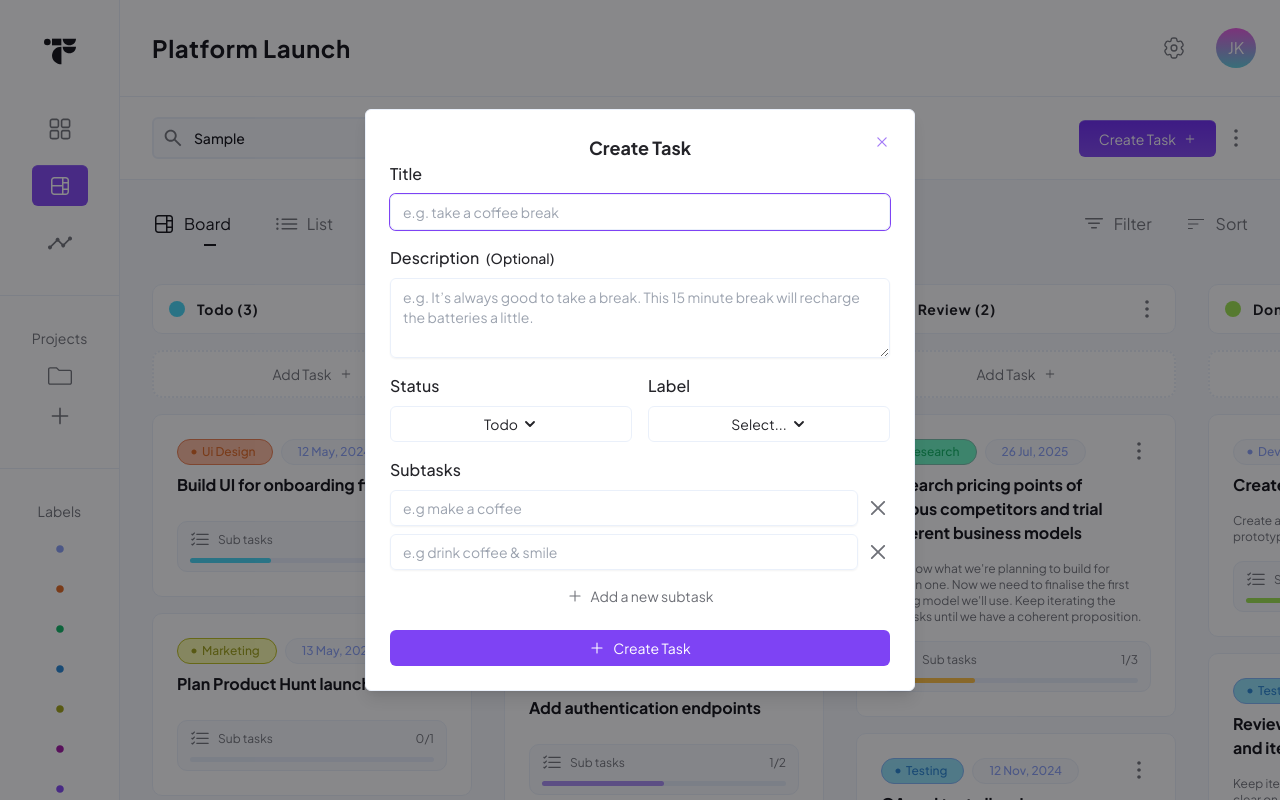
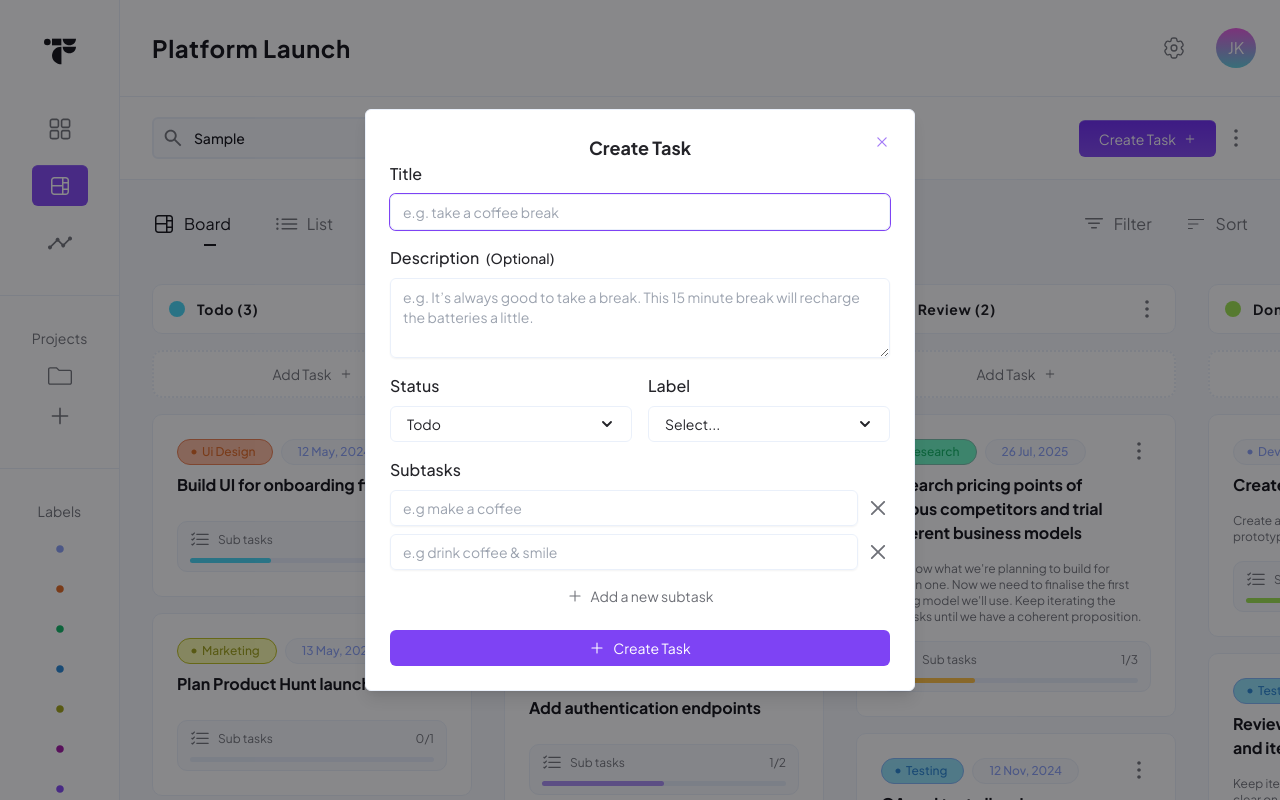
Before and after one commit to jkellerman/TaskFlow, a Next.js app: page /board in a window 1280 px wide. Both pictures are taken after typing "Sample" into the empty fields and a click on the button "Create Task". Built offline with nearby package versions, Linux system fonts and the light colour scheme.

Commit message:
chore: adjust alignment in select trigger

```diff
--- a/components/ui/select.tsx
+++ b/components/ui/select.tsx
@@ -21,7 +21,7 @@ const SelectTrigger = React.forwardRef<
 		<SelectPrimitive.Trigger
 			ref={ref}
 			className={cn(
-				" inline-flex h-9 items-center justify-center gap-1 rounded-md border border-border bg-white px-4 pt-0 text-sm capitalize text-tertiary-lighter hover:bg-secondary-lighter hover:transition-colors focus:shadow-[0_0px_0px_1px_#7f43ad] dark:bg-tertiary-lighter dark:text-white dark:focus:shadow-[0_0px_0px_1px_#898989] ",
+				" inline-flex h-9 items-center justify-between gap-1 rounded-md border border-border bg-white px-4 pt-0 text-sm capitalize text-tertiary-lighter hover:bg-secondary-lighter hover:transition-colors focus:shadow-[0_0px_0px_1px_#7f43ad] dark:bg-tertiary-lighter dark:text-white dark:focus:shadow-[0_0px_0px_1px_#898989] ",
 				className
 			)}
 			{...props}
```
